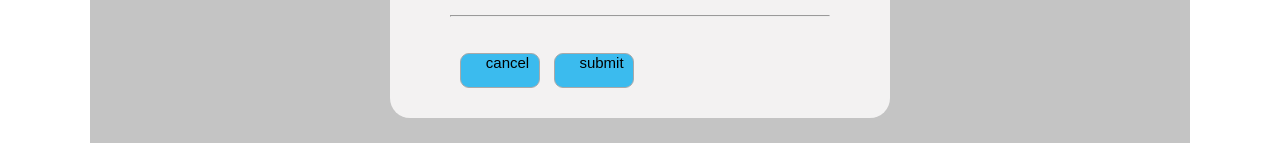
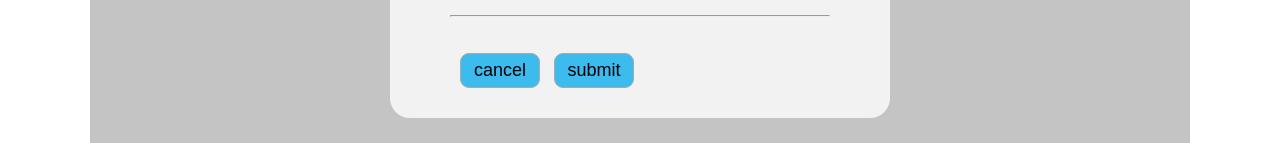
Before and after one commit to sumonali3/Highper, a plain HTML site: page forget/forget.html in a window 1280 px wide. Shown: the part 317-460 px from the top of the page. Drawn offline with Linux system fonts and the light colour scheme.

Commit message:
Update forget.css

```diff
--- a/forget/forget.css
+++ b/forget/forget.css
@@ -33,10 +33,13 @@
 }
 .button{
   margin-left: 10px;
+
 }
 .button input{
-  width: 80px !important;
+  width: 80px;
   border: 1px solid darkgray;
   cursor: pointer;
   background: rgba(14, 174, 238, 0.8) ;
+  padding: 6px;
+  font-size: 18px;
 }
```
